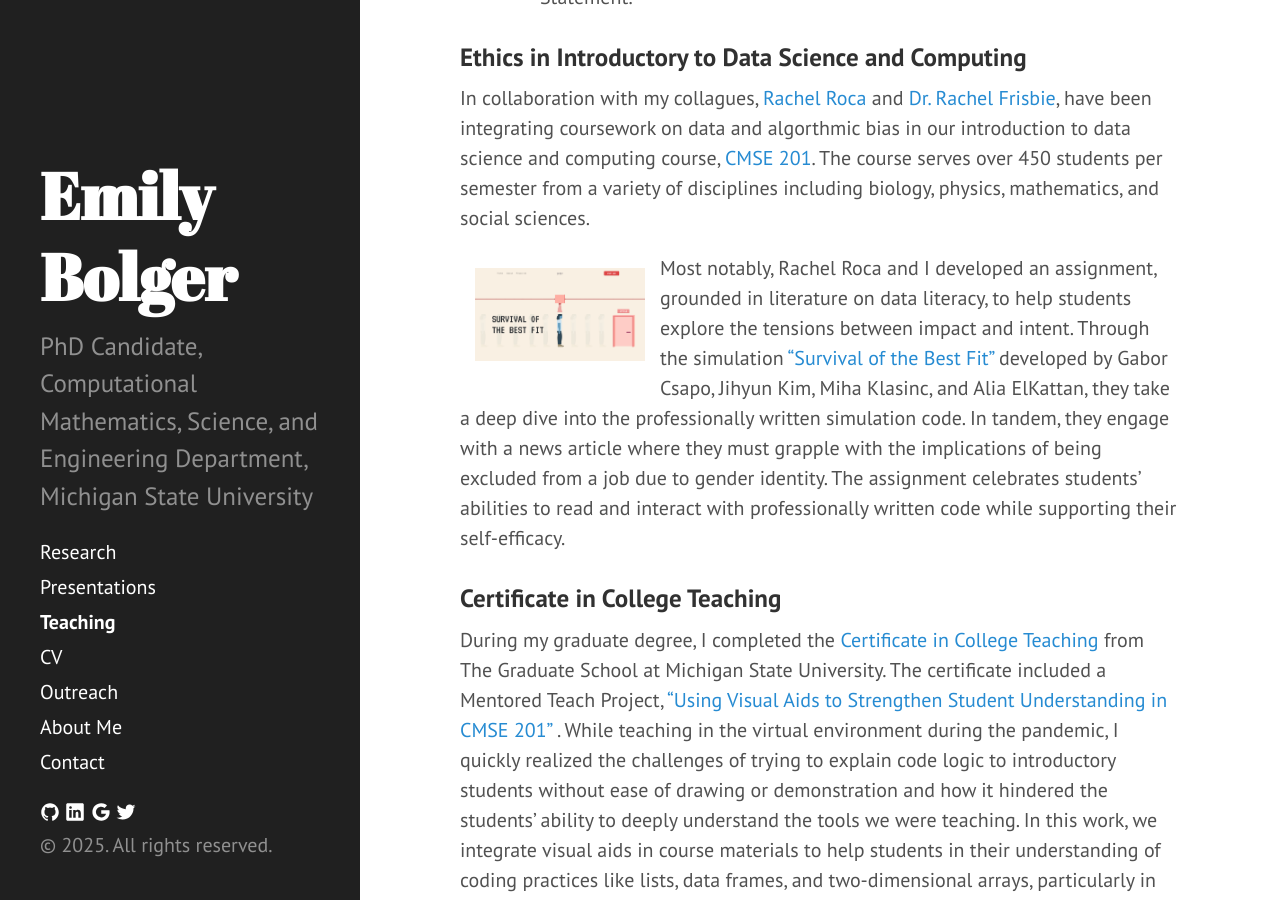
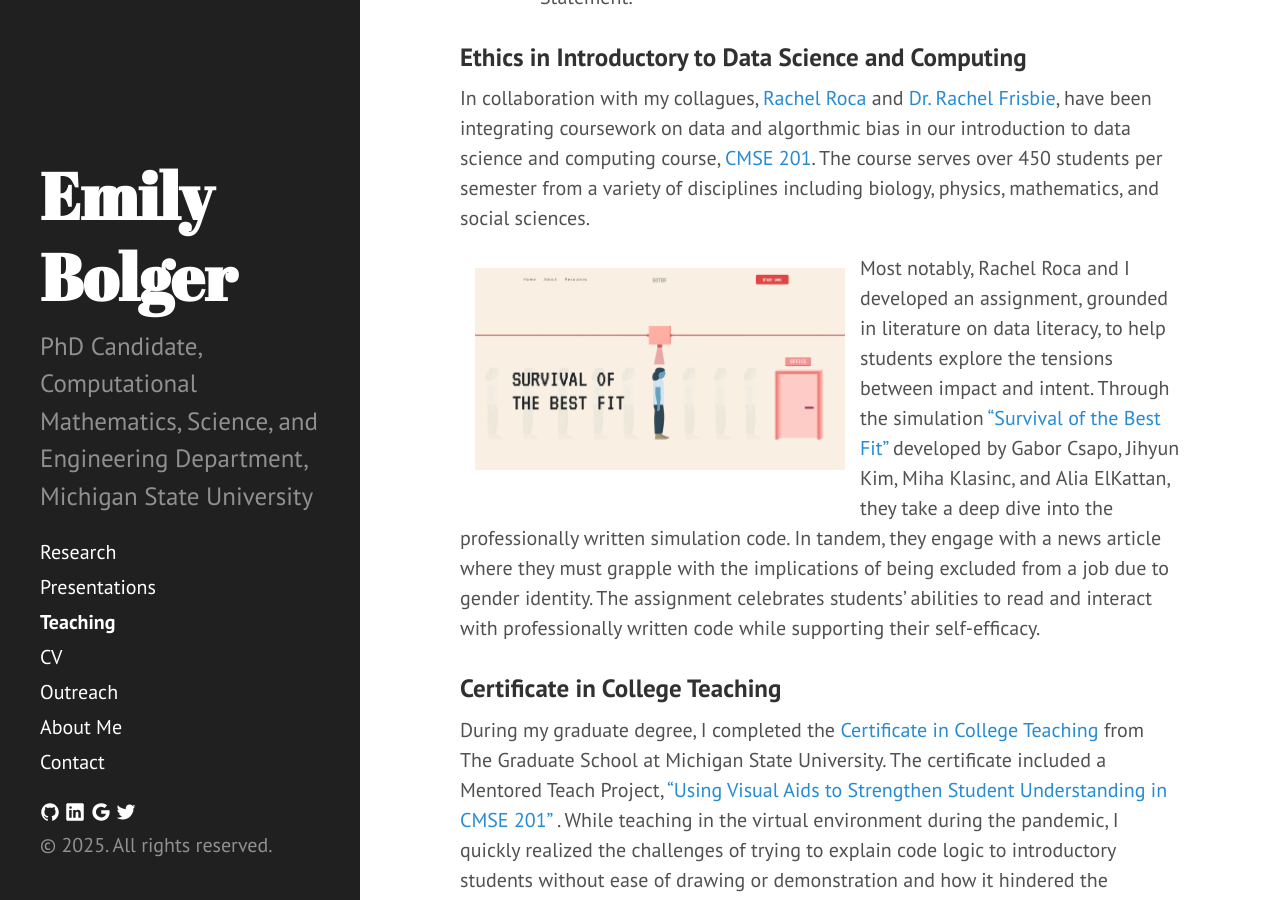
Before and after one commit to egbolger/egbolger.github.io, a Jekyll site: the page built from teaching.md, in a window 1280 px wide and 900 px high, scrolled down 408 px. Built offline with Jekyll 4.4.1, drawn with Linux system fonts in a browser that asks for light colours.

Commit message:
more image spacing

```diff
--- a/teaching.md
+++ b/teaching.md
@@ -15,7 +15,7 @@ In addition to my research in Computing Education, I was a Teaching Assistant fo
 In collaboration with my collagues, <a href="https://sites.google.com/msu.edu/rachel-e-roca/home">Rachel Roca</a> and <a href="https://directory.natsci.msu.edu/Directory/Profiles/Person/101034">Dr. Rachel Frisbie</a>, have been integrating coursework on data and algorthmic bias in our introduction to data science and computing course, <a href="https://cmse.msu.edu/Academics/undergrad_program/undergrad_courses/cmse201.aspx">CMSE 201</a>. The course serves over 450 students per semester from a variety of disciplines including biology, physics, mathematics, and social sciences.
 
 <div>
-    <img id="regular" src="figs/SoTBF.png" style="float: left; padding: 15px;" width="200" height="auto" vspace="20" />
+    <img id="regular" src="figs/SoTBF.png" style="float: left; padding: 15px;" width="400" height="auto" vspace="20" />
   </div>
   <div align="left">
   Most notably, Rachel Roca and I developed an assignment, grounded in literature on data literacy, to help students explore the tensions between impact and intent. Through the simulation <a href="https://www.survivalofthebestfit.com/">“Survival of the Best Fit” </a> developed by Gabor Csapo, Jihyun Kim, Miha Klasinc, and Alia ElKattan, they take a deep dive into the professionally written simulation code. In tandem, they engage with a news article where they must grapple with the implications of being excluded from a job due to gender identity. The assignment celebrates students’ abilities to read and interact with professionally written code while supporting their self-efficacy.
```
Also changed, not shown: outreach.md (+2 -2 lines).
